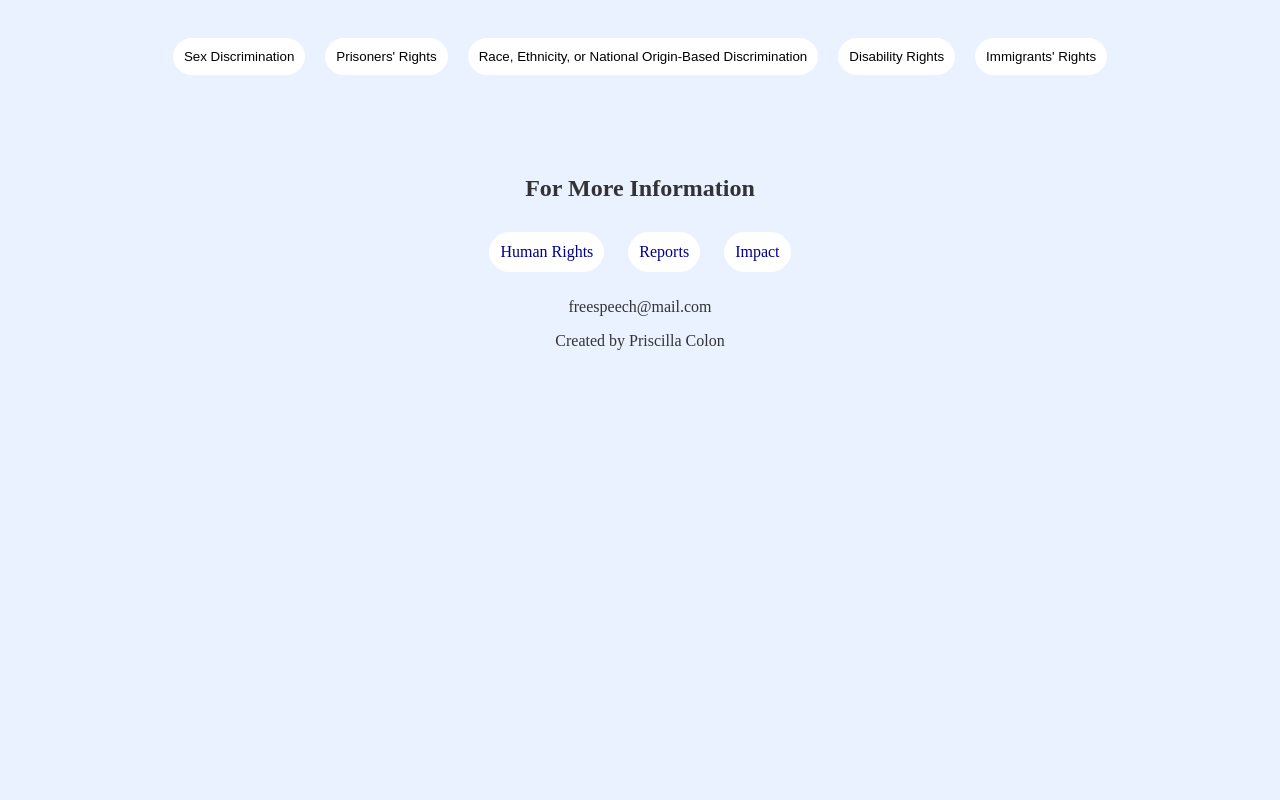
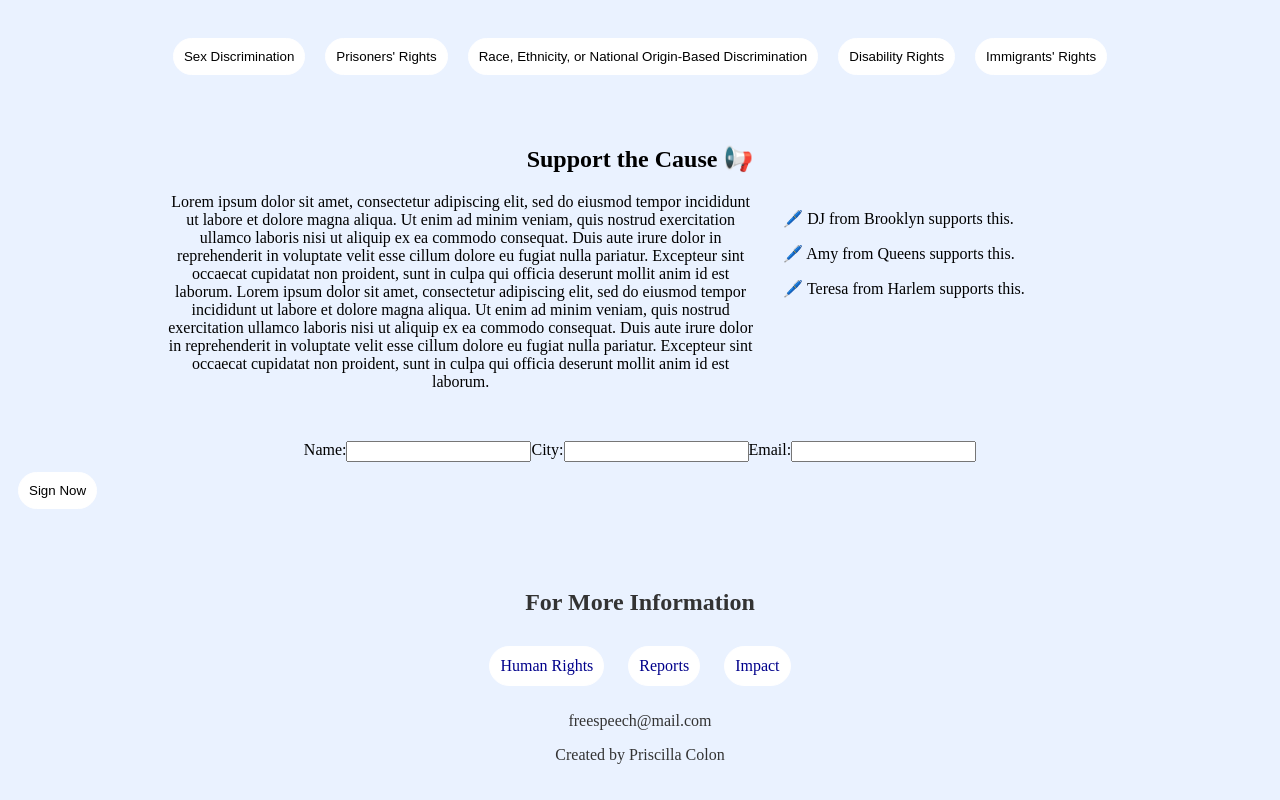
Before and after one commit to priscillalynn/codepath-web101-activism-site, a plain HTML site: page index.html in a window 1280 px wide. Shown: the part 1675-2475 px from the top of the page. Before the commit the page ends 2061 px from the top, so only its background shows below. Drawn offline with Linux system fonts and the light colour scheme.

Commit message:
added form

```diff
--- a/index.html
+++ b/index.html
@@ -69,6 +69,40 @@
     <button>Immigrants' Rights</button>
   </ul>
 
+  <!-- FORM -->
+  <h2 class="section-header">Support the Cause 📢</h2>
+    <div class="petition-container">
+      <div class="petition-para">
+         Lorem ipsum dolor sit amet, consectetur adipiscing elit, sed do eiusmod tempor incididunt ut labore et dolore magna aliqua. Ut enim ad minim veniam, quis nostrud exercitation ullamco laboris nisi ut aliquip ex ea commodo consequat. Duis aute irure dolor in reprehenderit in voluptate velit esse cillum dolore eu fugiat nulla pariatur. Excepteur sint occaecat cupidatat non proident, sunt in culpa qui officia deserunt mollit anim id est laborum.
+        Lorem ipsum dolor sit amet, consectetur adipiscing elit, sed do eiusmod tempor incididunt ut labore et dolore magna aliqua. Ut enim ad minim veniam, quis nostrud exercitation ullamco laboris nisi ut aliquip ex ea commodo consequat. Duis aute irure dolor in reprehenderit in voluptate velit esse cillum dolore eu fugiat nulla pariatur. Excepteur sint occaecat cupidatat non proident, sunt in culpa qui officia deserunt mollit anim id est laborum.
+      </div>
+
+      <div class="signatures">
+        <p>🖊️ DJ from Brooklyn supports this.</p>
+        <p>🖊️ Amy from Queens supports this.</p>
+        <p>🖊️ Teresa from Harlem supports this.</p>
+      </div>
+
+    </div>
+
+  <!--- Sign Petition Form --->
+  <form id="sign-petition" title="sign-petition">
+    <!-- inputs go here -->
+    <form id="petition">
+    <label for="name">Name:</label>
+    <input type="text" id="name"/>
+    <label for="city">City:</label>
+    <input type="text" id="city"/>
+    <label for="email">Email:</label>
+    <input type="text" id="email"/>
+  </form>
+  </form>
+
+   <!--- Sign Now Button --->
+  <button id="sign-now-button">Sign Now</button>
+
+</div>
+
 
   <!-- FOOTER -->
   <footer class="footer">
--- a/style.css
+++ b/style.css
@@ -139,6 +139,39 @@ iframe {
   text-align: center;
 }
 
+ /* FORM */
+ .petition-container {
+  display: flex;
+  flex-direction: row;
+  gap: 20px;
+  width: 100;
+  padding-bottom: 50px;
+  margin-left: 80px;
+}
+
+.petition-para {
+  width: 55%;
+  padding-right: 10px;
+  margin-left: 80px;
+  text-align: center;
+}
+
+.signatures {
+  width: 45%;
+  padding-right: 10px;
+}
+
+#sign-petition {
+  display: flex;
+  flex-wrap: wrap;
+  justify-content: center;
+}
+
+#sign-now-button {
+  display: inline-block;
+  justify-content: center;
+}
+
 /* FOOTER */
 footer {
   color: #333;
```
